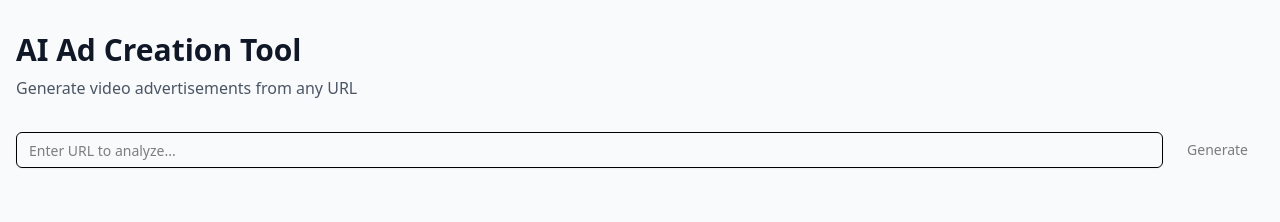
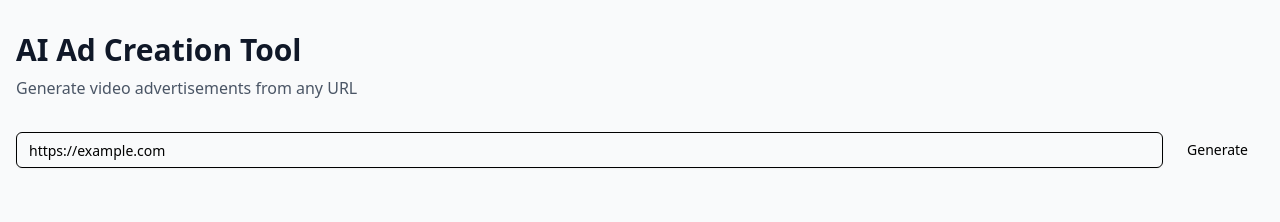
Before and after one commit to njabyulo/doujin-studio, a Next.js app in the folder apps/web/: page / in a window 1280 px wide. Shown: the top 222 px of the page. Built offline with nearby package versions, Linux system fonts and the light colour scheme.

Commit message:
chore(web): set default URL value for testing
- Initialize url state with 'https://example.com' for easier testing

```diff
--- a/apps/web/components/domain/url-input.tsx
+++ b/apps/web/components/domain/url-input.tsx
@@ -10,7 +10,7 @@ interface UrlInputProps {
 }
 
 export function UrlInput({ onGenerate, isGenerating }: UrlInputProps) {
-  const [url, setUrl] = useState("");
+  const [url, setUrl] = useState("https://example.com");
   const isValid = url.trim().length > 0;
 
   const handleSubmit = (e: React.FormEvent) => {
```
